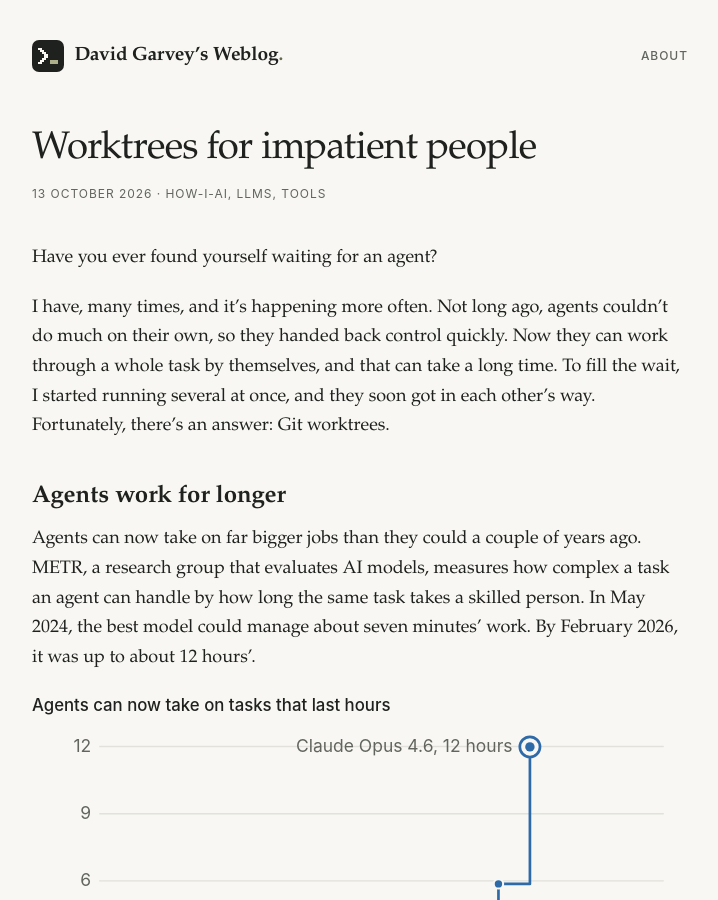
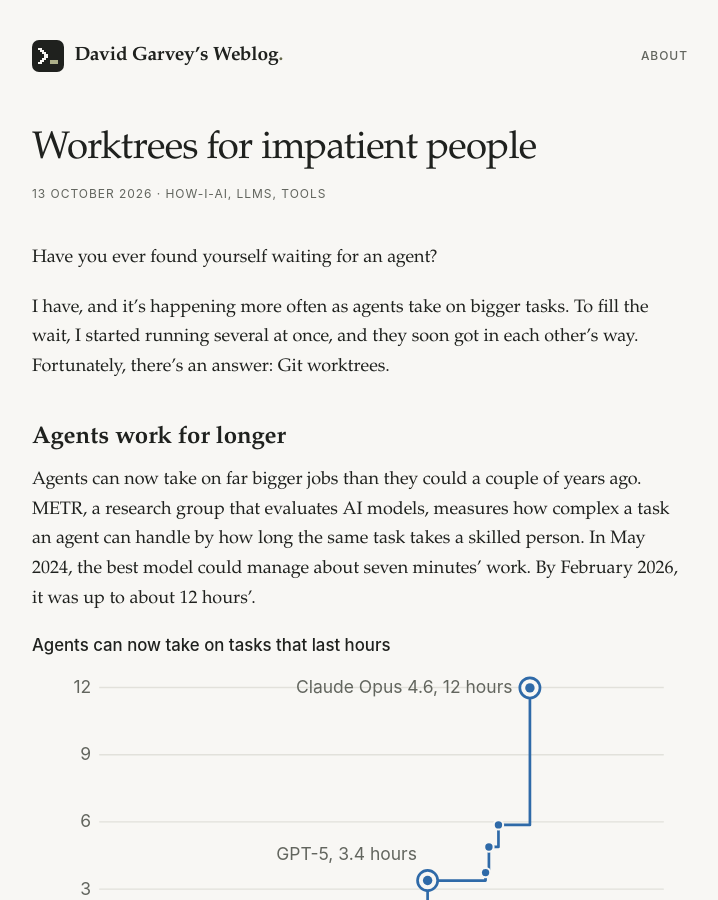
Before and after one commit to davegarvey/davegarvey.github.io, a Jekyll site: the page built from _posts/2026-10-13-worktrees-for-impatient-people.md, in a window 1280 px wide and 900 px high. Shown: the whole window, without its empty margins (280-998 px from the left). Built offline with Jekyll 4.4.1, drawn with Linux system fonts in a browser that asks for light colours.

Commit message:
Tighten the worktrees post intro (#54)
Co-authored-by: Claude Opus 5.5 <noreply@anthropic.com>

```diff
--- a/_posts/2026-10-13-worktrees-for-impatient-people.md
+++ b/_posts/2026-10-13-worktrees-for-impatient-people.md
@@ -16,7 +16,7 @@ tags:
 
 Have you ever found yourself waiting for an agent?
 
-I have, many times, and it's happening more often. Not long ago, agents couldn't do much on their own, so they handed back control quickly. Now they can work through a whole task by themselves, and that can take a long time. To fill the wait, I started running several at once, and they soon got in each other's way. Fortunately, there's an answer: Git worktrees.
+I have, and it's happening more often as agents take on bigger tasks. To fill the wait, I started running several at once, and they soon got in each other's way. Fortunately, there's an answer: Git worktrees.
 
 <!--more-->
 
```
